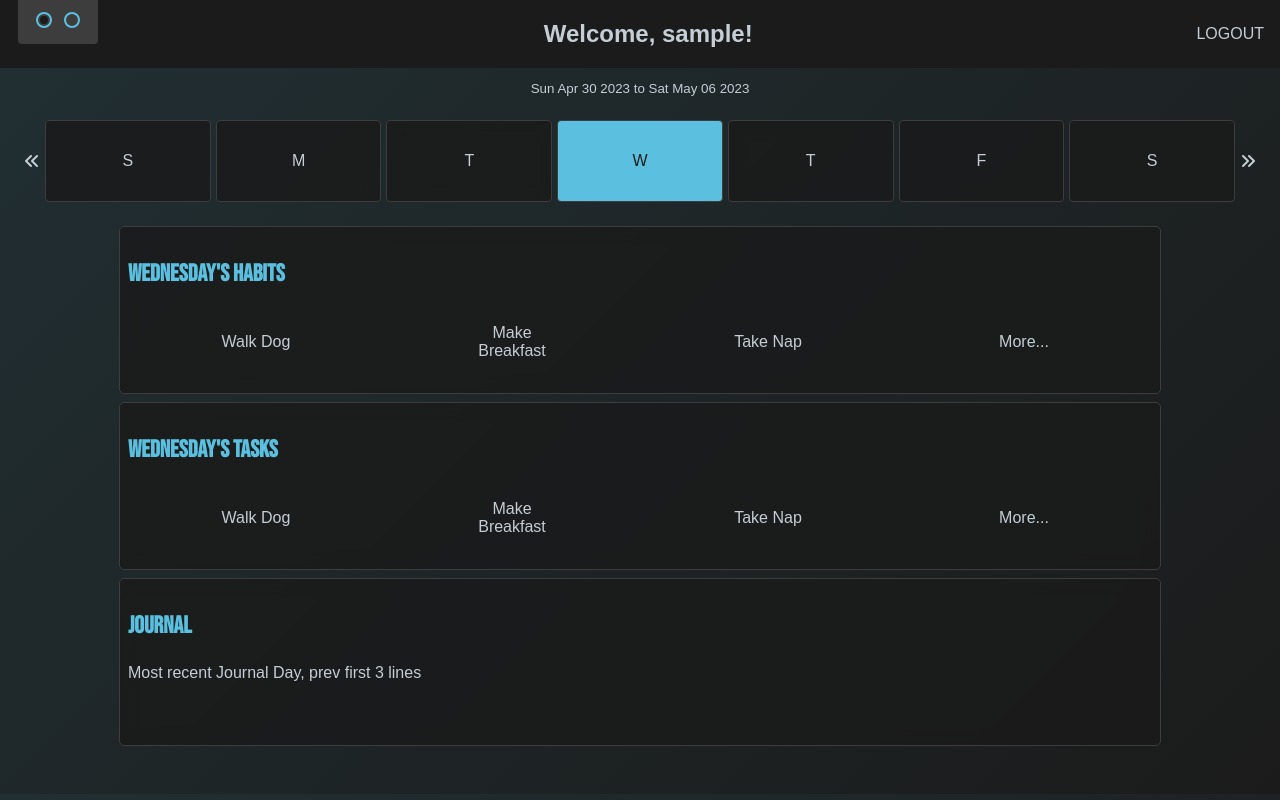
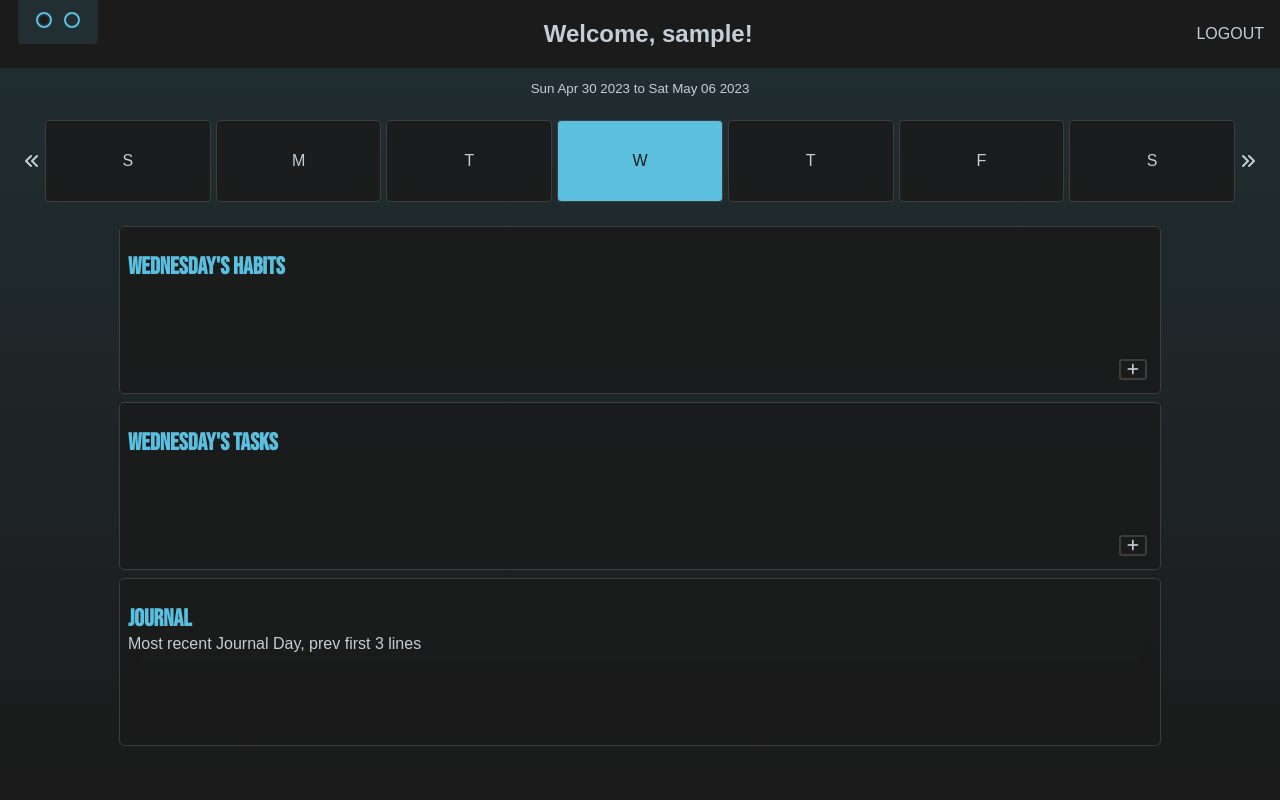
Before and after one commit to pyxishabits/pyxis, a Django app: page / in a window 1280 px wide. Run offline with Django 4.2, Linux system fonts and the light colour scheme; the visitor is signed in with stand-in values (Sample User, id 1); data that the repository does not hold is empty; some libraries are stand-ins or nearby versions.

Commit message:
add buttons to habits/tasks, toggle completion of task

```diff
--- a/pyxis/api/serializers.py
+++ b/pyxis/api/serializers.py
@@ -16,7 +16,8 @@ class TaskSerializer(serializers.ModelSerializer):
     class Meta:
         model = Task
         fields = ['name', 'description', 'date', 'completed_time',
-                  'is_urgent', 'is_important', 'due_date', 'user']
+                  'is_urgent', 'is_important', 'due_date', 'user',
+                  'id']
 
 class JournalSerializer(serializers.ModelSerializer):
     class Meta:
--- a/pyxis/static/css/styles.css
+++ b/pyxis/static/css/styles.css
@@ -9,8 +9,10 @@
 
     font-family: sans-serif;
     color: var(--text-color);
+    overflow-x: hidden;
 
-    background: linear-gradient(135deg, var(--subtle-accent), var(--main-color));
+    background: linear-gradient(180deg, var(--subtle-accent), var(--main-color));
+    background-repeat: no-repeat;
     background-color: var(--main-color);
 
     transition: all 0.5s;
@@ -37,6 +39,7 @@ a {
 }
 
 h3 {
+    margin-top: 0.7em;
     color: var(--color-accent);
     font-family: 'Bebas Neue', cursive;
     font-size: 18pt;
@@ -58,7 +61,7 @@ h3 {
 .theme-picker > fieldset {
     border: 0;
     display: flex;
-    background-color: var(--dark-accent);
+    background-color: var(--subtle-accent);
     border-radius: 0 0 4px 4px;
 }
 
@@ -158,6 +161,40 @@ h3 {
 
     overflow: hidden;
     transition: height 0.5s;
+
+    display: grid;
+    grid-template-rows: 3em auto;
+    grid-template-areas:
+        'title title add'
+        'show show add';
+}
+
+.title {
+    grid-area: title;
+}
+
+.show-entry {
+    grid-area: show;
+}
+
+.add-entry {
+    grid-area: add;
+    text-align: end;
+    margin: 0.3em;
+}
+
+.add-button {
+    border: 2px solid var(--dark-accent);
+    border-radius: 3px;
+    background-color: var(--main-color);
+    color: var(--text-color);
+    position: absolute;
+    bottom: 1em;
+    right: 1em;
+}
+
+.add-button:active {
+    background-color: var(--subtle-accent);
 }
 
 .inactiveTab {
@@ -166,7 +203,7 @@ h3 {
 }
 
 .inactiveTab h3 {
-    margin: 0.5em;
+    margin: 0.5em 0.5em 1em;
 }
 
 .activeTab {
--- a/pyxis/static/js/app.js
+++ b/pyxis/static/js/app.js
@@ -75,8 +75,8 @@ new Vue({
 
         },
         // TODO: pass task object in as param
-        updateTask() {
-            axios.patch(`/api/tasks/1/done/`,{},
+        updateTask(id) {
+            axios.patch(`/api/tasks/${id}/done/`,{},
                 { headers: {'X-CSRFToken': this.token }}
             ).then(() => this.getTodayTasks())
         },
@@ -127,8 +127,7 @@ new Vue({
         },
     },
     mounted() {
-        this.previewHabit()
-        this.getHabits()
+        this.getTodayTasks()
         this.getWeek()
         this.token = document.querySelector('input[name=csrfmiddlewaretoken]').value
     },
--- a/pyxis/templates/home.html
+++ b/pyxis/templates/home.html
@@ -76,23 +76,38 @@
         <div id="wrapper">
             <!-- TODO: refine preview content for unauthenticated -->
             {% block content %}
+
             <div id="habits" class="main"
                 :class="[{activeTab: activeHabits}, {inactiveTab: activeTasks || activeJournal }]"
                 @click="activeHabits = !activeHabits">
-                <h3 v-if="today != ''">[[today]]'s habits</h3>
+
+                <h3 v-if="today != ''" class="title">[[today]]'s habits</h3>
+
                 {% if user.is_authenticated %}
+
+                <div class="show-entry">
                     <div v-if="!activeHabits" class="preview">
                         <div v-for="h in habitsPreview">
                             [[ h.name ]]
                         </div>
                     </div>
+
                     <div v-if="activeHabits" class="full">
                         <dl v-for="h in habits">
                             <dt>[[ h.name ]]</dt>
                             <dd>[[ h.description ]]</dd>
                         </dl>
                     </div>
+                </div>
+
+                <div class="add-entry">
+                    <button class="add-button">
+                        <i class="fa-solid fa-plus"></i>
+                    </button>
+                </div>
+
                 {% else %}
+
                 <div v-if="!activeHabits" class="preview">
                     <div>THING</div>
                     <div>THING</div>
@@ -119,21 +134,43 @@
             <div id="tasks" class="main"
                 :class="[{activeTab: activeTasks}, {inactiveTab: activeHabits || activeJournal }]"
                 @click="activeTasks = !activeTasks">
+
+                <div class="title">
                     <h3 v-if="today != ''">[[today]]'s tasks</h3>
+                </div>
+
                 {% if user.is_authenticated %}
                 <!-- TODO: load in tasks -->
+                <div class="show-entry">
                     <div v-if="!activeTasks" class="preview">
-                    <div v-for="h in habitsPreview">
-                        [[ h.name ]]
+                        <!-- <div v-for="t in taskPreview">
+                            [[ t.name ]]
+                        </div> -->
+                    </div>
+                    <div v-if="activeTasks" class="full">
+                        <dl v-for="t in tasks">
+                            <dt>
+                                <span v-if="!t.completed_time" @click="updateTask(t.id)">
+                                    <i class="fa-regular fa-square"></i>
+                                </span>
+                                <span v-if="t.completed_time" @click="updateTask(t.id)">
+                                    <i class="fa-solid fa-square-check"></i>
+                                </span>
+                                [[ t.name ]]
+                                <i class="fa-solid fa-pen-to-square" title="Edit"></i>
+                            </dt>
+                            <dd>[[ t.description ]]</dd>
+                        </dl>
                     </div>
                 </div>
-                <div v-if="activeTasks" class="full">
-                    <dl v-for="h in habits">
-                        <dt>[[ h.name ]]</dt>
-                        <dd>[[ h.description ]]</dd>
-                    </dl>
+
+                <div class="add-entry">
+                    <button class="add-button">
+                        <i class="fa-solid fa-plus"></i>
+                    </button>
                 </div>
                 {% else %}
+                <div class="show-entry">
                     <div v-if="!activeTasks" class="preview">
                         <div>THING</div>
                         <div>THING</div>
@@ -152,15 +189,21 @@
                             <dt>THING</dt>
                             <dd>all about thing</dd>
                         </dl>
+                        <p>Sign up and get started!</p>
                     </div>
-                <p>Sign up and get started!</p>
+                </div>
                 {% endif %}
+
             </div>
+
             <div id="journal" class="main"
                 :class="[{activeTab: activeJournal}, {inactiveTab: activeHabits || activeTasks }]"
                 @click="activeJournal = !activeJournal">
-                <h3>JOURNAL</h3>
+
+                <h3 class="title">JOURNAL</h3>
+
                 {% if user.is_authenticated %}
+                <div class="show-entry">
                     <div v-if="!activeJournal">
                         Most recent Journal Day, prev first 3 lines
                     </div>
@@ -200,10 +243,13 @@
                             Consectetur a erat nam at lectus urna. Velit laoreet id donec
                             ultrices. Fusce id velit ut tortor.
                         </p>
+                    </div>
+                </div>
                 {% else %}
+                <div class="show-entry">
                     <p>Sign up and get started!</p>
+                </div>
                 {% endif %}
-                </div>
             </div>
             {% endblock %}
         </div>
```
Lines whose indentation alone changed are shown as unchanged.
